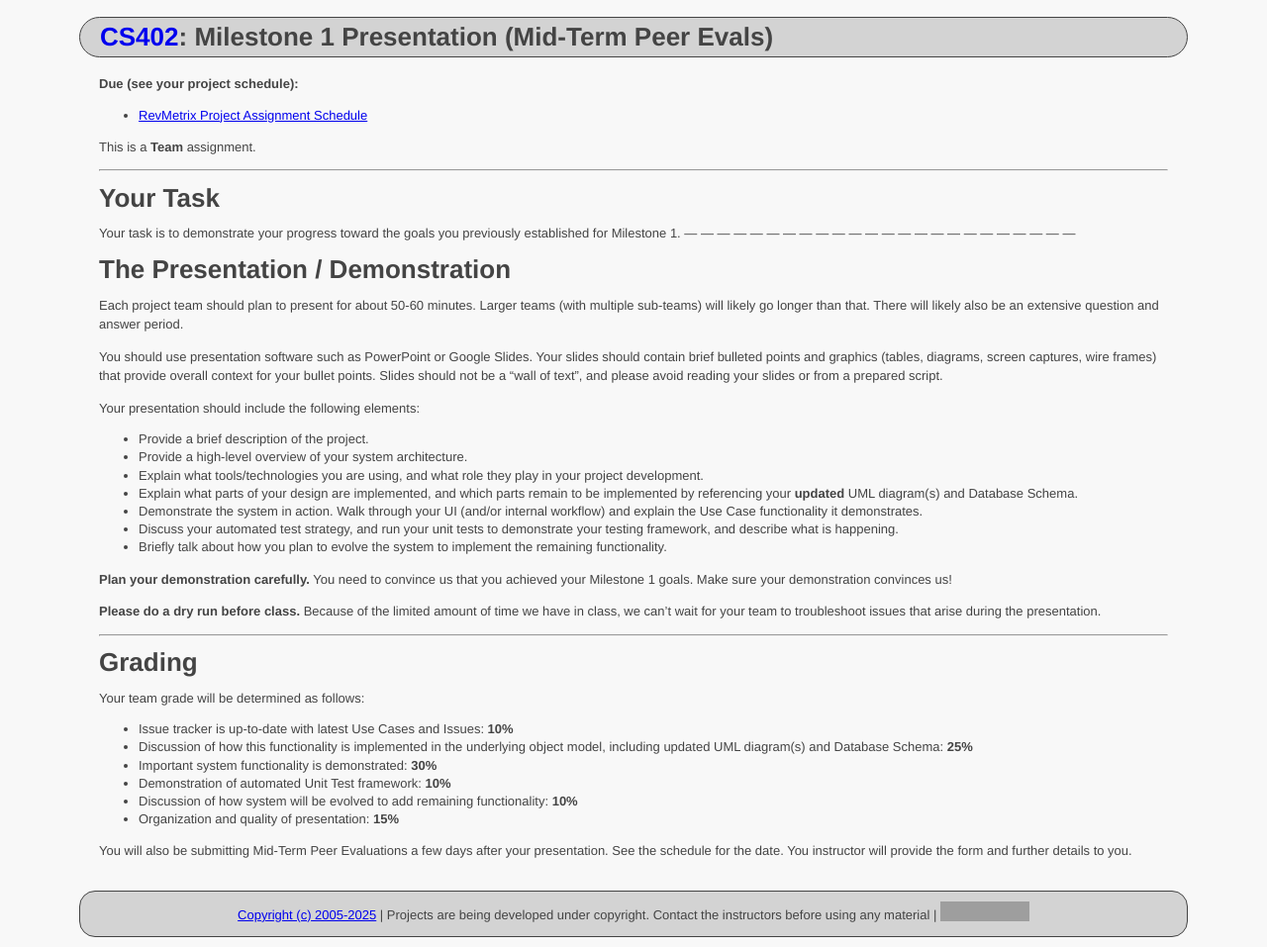
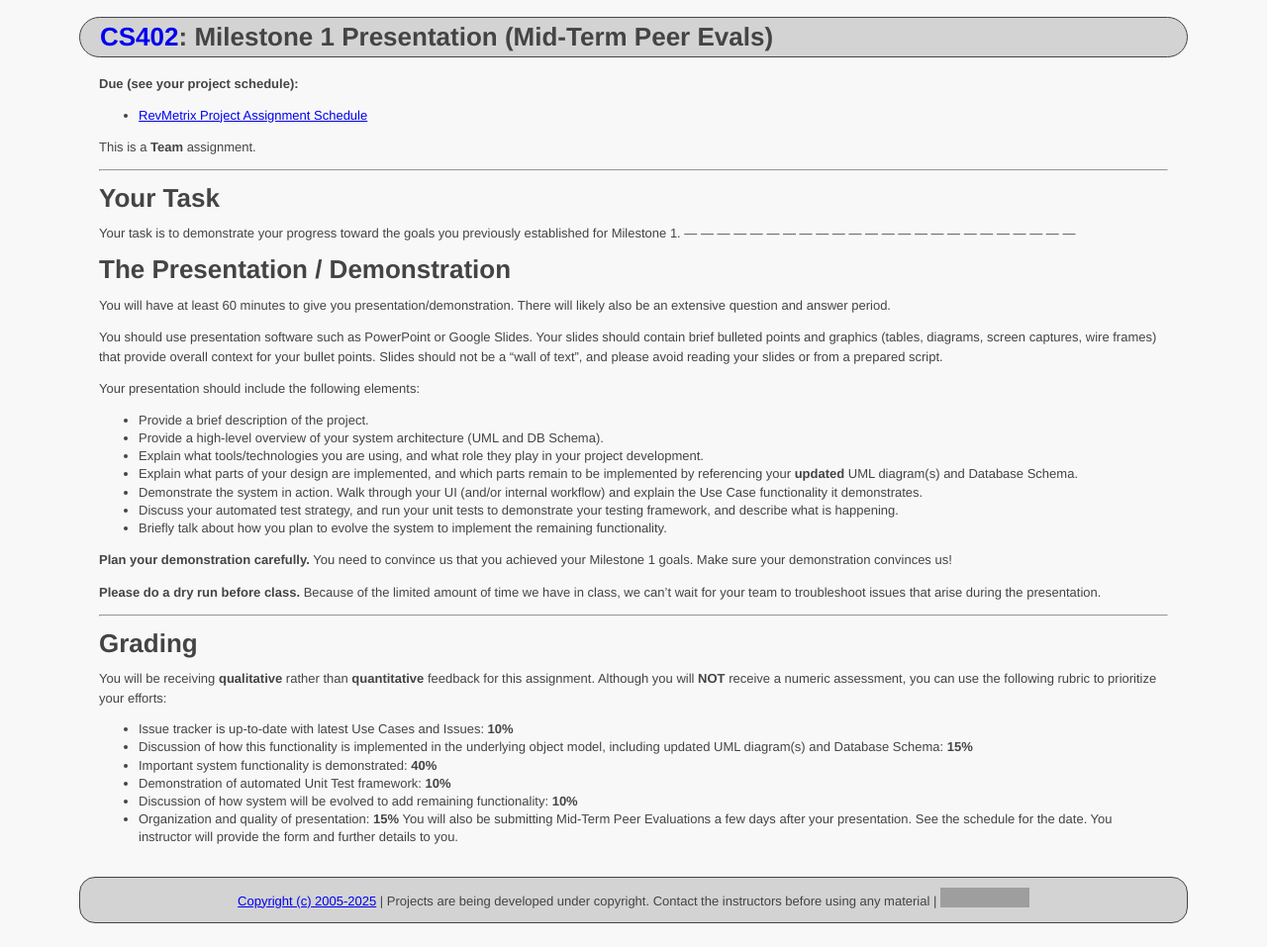
Before and after one commit to ycpcs/cs402-spring2025, a Jekyll site: the page built from assign/assign04.md, in a window 1280 px wide. Shown: the whole page at 99% size. Built offline with Jekyll 4.4.1, drawn with Linux system fonts in a browser that asks for light colours; grey boxes are pictures that could not be loaded.

Commit message:
changed grading rubrics to qualitative vs quantitative

```diff
--- a/assign/assign04.md
+++ b/assign/assign04.md
@@ -18,14 +18,14 @@ Your task is to demonstrate your progress toward the goals you previously establ
 
 # The Presentation / Demonstration
 
-Each project team should plan to present for about 50-60 minutes.  Larger teams (with multiple sub-teams) will likely go longer than that.  There will likely also be an extensive question and answer period.
+You will have at least 60 minutes to give you presentation/demonstration.  There will likely also be an extensive question and answer period.
 
 You should use presentation software such as PowerPoint or Google Slides. Your slides should contain brief bulleted points and graphics (tables, diagrams, screen captures, wire frames) that provide overall context for your bullet points. Slides should not be a "wall of text", and please avoid reading your slides or from a prepared script.
 
 Your presentation should include the following elements:
 
 - Provide a brief description of the project.
-- Provide a high-level overview of your system architecture.
+- Provide a high-level overview of your system architecture (UML and DB Schema).
 - Explain what tools/technologies you are using, and what role they play in your project development.
 - Explain what parts of your design are implemented, and which parts remain to be implemented by referencing your **updated** UML diagram(s) and Database Schema.
 - Demonstrate the system in action. Walk through your UI (and/or internal workflow) and explain the Use Case functionality it demonstrates.
@@ -40,13 +40,12 @@ Your presentation should include the following elements:
 
 # Grading
 
-Your team grade will be determined as follows:
+You will be receiving **qualitative** rather than **quantitative** feedback for this assignment. Although you will **NOT** receive a numeric assessment, you can use the following rubric to prioritize your efforts:
 
 - Issue tracker is up-to-date with latest Use Cases and Issues: **10%**
-- Discussion of how this functionality is implemented in the underlying object model, including updated UML diagram(s) and Database Schema: **25%**
-- Important system functionality is demonstrated: **30%**
+- Discussion of how this functionality is implemented in the underlying object model, including updated UML diagram(s) and Database Schema: **15%**
+- Important system functionality is demonstrated: **40%**
 - Demonstration of automated Unit Test framework: **10%**
 - Discussion of how system will be evolved to add remaining functionality: **10%**
 - Organization and quality of presentation: **15%**
-
 You will also be submitting Mid-Term Peer Evaluations a few days after your presentation.  See the schedule for the date.  You instructor will provide the form and further details to you.
```
Also changed, not shown: assign/assign05.md (+4 -4 lines), assign/assign06.md (+5 -5 lines), assign/assign08.md (+4 -4 lines).
